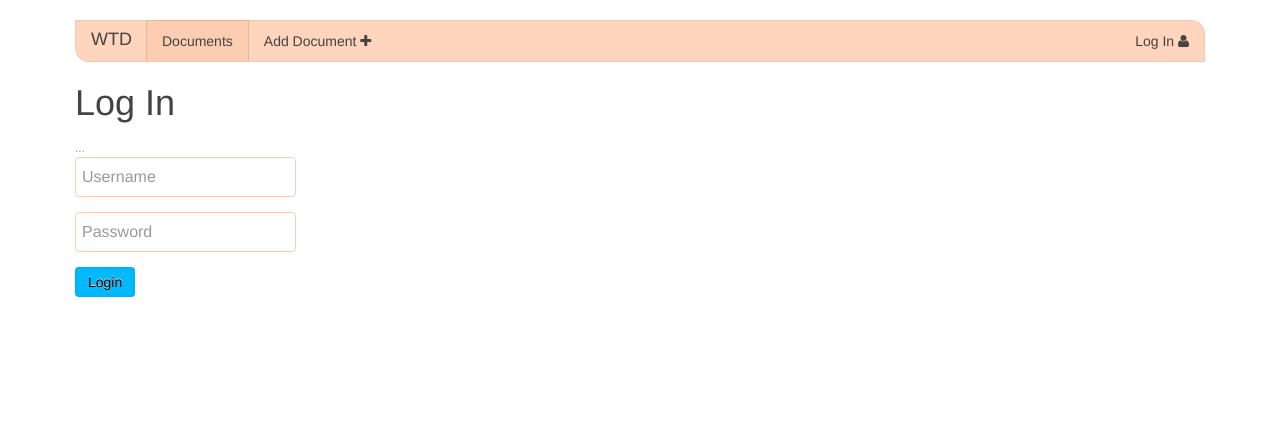
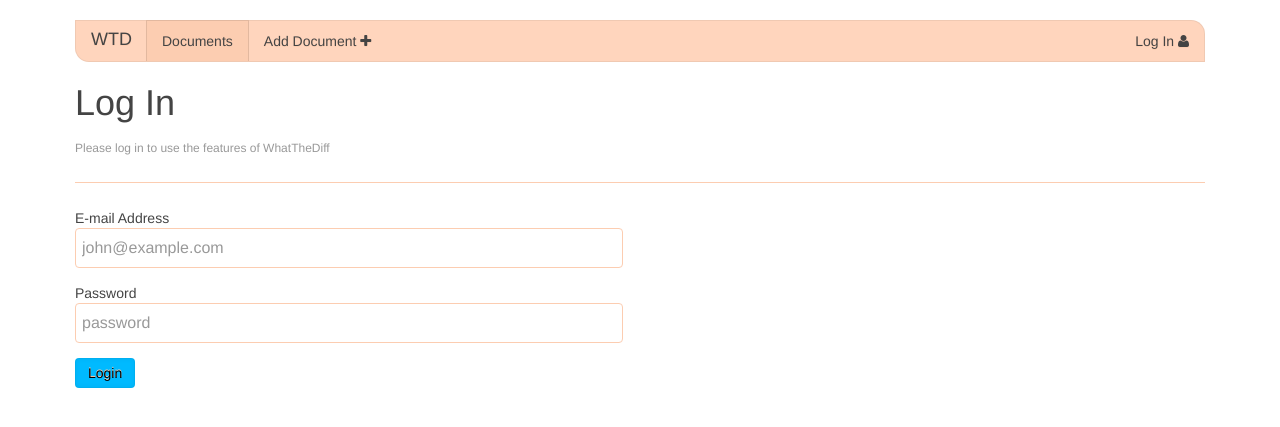
Before and after one commit to mikeshultz/whatthediff, a Django app: page /login in a window 1280 px wide. Shown: the top 427 px of the page. Run offline with Django 3.2, Linux system fonts and the light colour scheme; some libraries are stand-ins or nearby versions.

Commit message:
Some cleanup of the login form.

```diff
--- a/whatthediff/templates/login.html
+++ b/whatthediff/templates/login.html
@@ -2,17 +2,33 @@
 {% block body %}
     <article class="uk-article">
         <h2 class="uk-article-title">Log In</h2>
-        <div class="uk-article-meta">...</div>
+        <div class="uk-article-meta">Please log in to use the features of WhatTheDiff</div>
 
-        <div id="login-form-big">
-            <form class="uk-form" action="{% url 'login' %}" method="post">
-                <div class="uk-form-row"><input class="uk-form-large" type="text" name="username" placeholder="Username"{% if username %} value="{{ username }}"{% endif %}></div>
-                <div class="uk-form-row"><input class="uk-form-large" type="password" name="password" placeholder="Password"></div>
-                <div class="uk-form-row">
-                    {% csrf_token %}
-                    <button class="uk-button uk-button-primary">Login</button>
-                </div>
-            </form>
+        <hr class="uk-article-divider">
+
+        <div class="uk-grid">
+
+            <div id="login-form-big" class="uk-width-1-2">
+                <form class="uk-form uk-form-stacked" action="{% url 'login' %}" method="post">
+                    <div class="uk-form-row">
+                        <label form="email">E-mail Address</label>
+                        <input class="uk-form-large uk-width-1-1" type="text" name="email" placeholder="john@example.com"{% if email %} value="{{ email }}"{% endif %}>
+                    </div>
+                    <div class="uk-form-row">
+                        <label form="password">Password</label>
+                        <input class="uk-form-large uk-width-1-1" type="password" name="password" placeholder="password">
+                    </div>
+                    <div class="uk-form-row">
+                        {% csrf_token %}
+                        <button class="uk-button uk-button-primary">Login</button>
+                    </div>
+                </form>
+            </div>
+
+            <div id="form-help" class="uk-width-1-2">
+                {% if error %}<div class="uk-alert uk-alert-danger">{{ error }}</div>{% endif %}
+            </div>
+
         </div>
 
     </article>
--- a/whatthediff/views.py
+++ b/whatthediff/views.py
@@ -15,28 +15,30 @@ def loginyo(request):
     """ Simple user login """
 
     error = None
-    username = request.POST.get('username')
+    email = request.POST.get('email')
     password = request.POST.get('password')
 
-    if username and password:
+    if request.POST:
 
-        user = authenticate(username=username, password=password)
+        if email and password:
 
-        if user is not None:
-            if user.is_active:
-                login(request, user)
-                return redirect('home')
+            user = authenticate(email=email, password=password)
+
+            if user is not None:
+                if user.is_active:
+                    login(request, user)
+                    return redirect('home')
+                else:
+                    error = "The account has been disabled!  Please <a href=\"{% url 'contact' %}\">contact us for help resolving this issue."
+                    log.info('whatthediff.views:27: User login attempt for %s shows user is disabled.' % email)
             else:
-                error = "The password is valid, but the account has been disabled!"
-                log.info('whatthediff.views:27: User login attempt for %s shows user is disabled.' % username)
+                error = "The E-mail and/or password are incorrect."
+                log.info('whatthediff.views:30: Failed login attempt for %s' % email)
+
         else:
-            error = "The username and/or password are incorrect."
-            log.info('whatthediff.views:30: Failed login attempt for %s' % username)
+            error = "You must provide an E-mail address and password."
 
-    else:
-        error = "You must provide a username or E-mail and password."
-
-    return render_to_response("login.html", RequestContext(request, {'username': username, 'error': error, }))
+    return render_to_response("login.html", RequestContext(request, {'email': email, 'error': error, }))
 
 def logoutyo(request):
     """ Terminate a session """
```
Also changed, not shown: whatthedoc/migrations/0006_collection_collectionuser.py (added).
